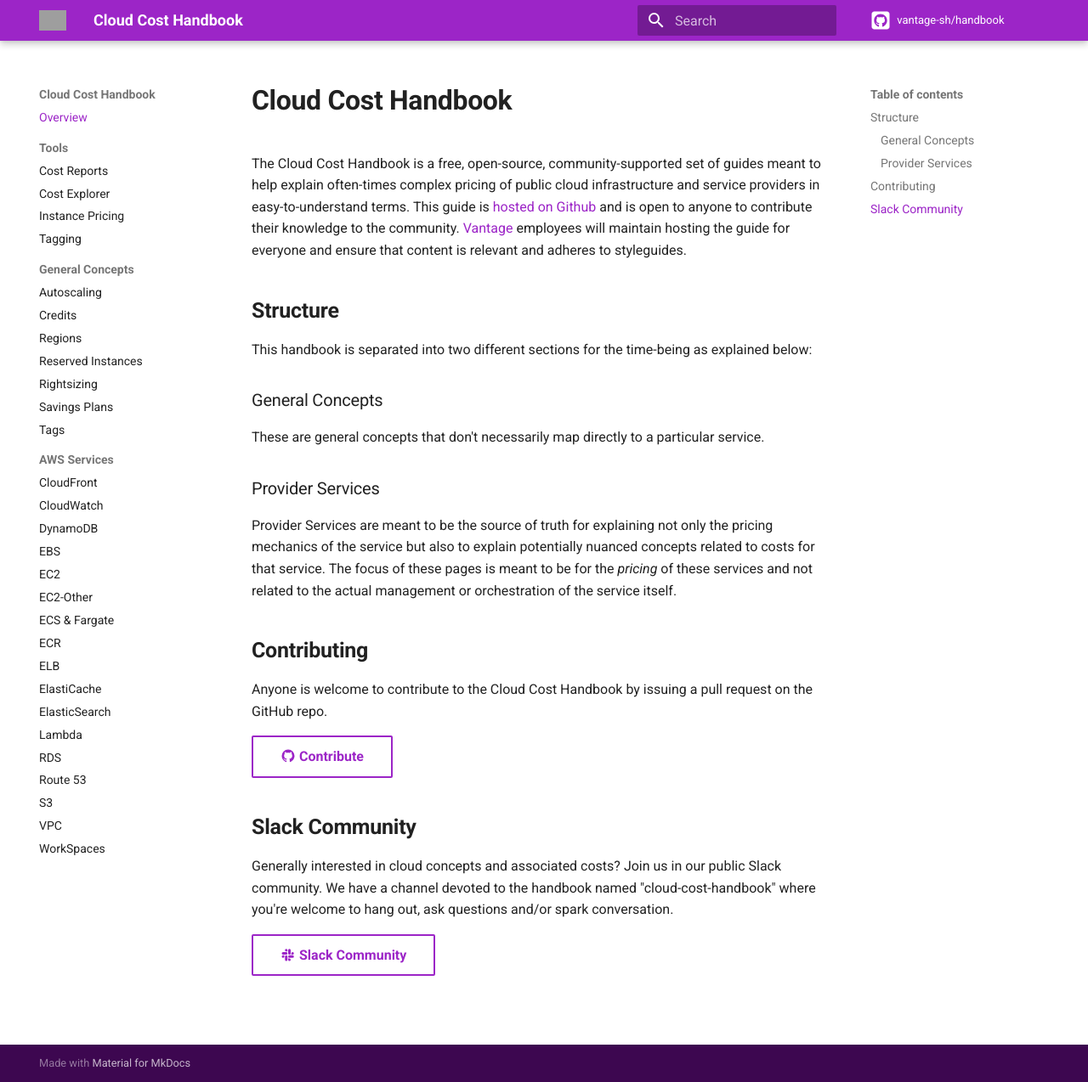
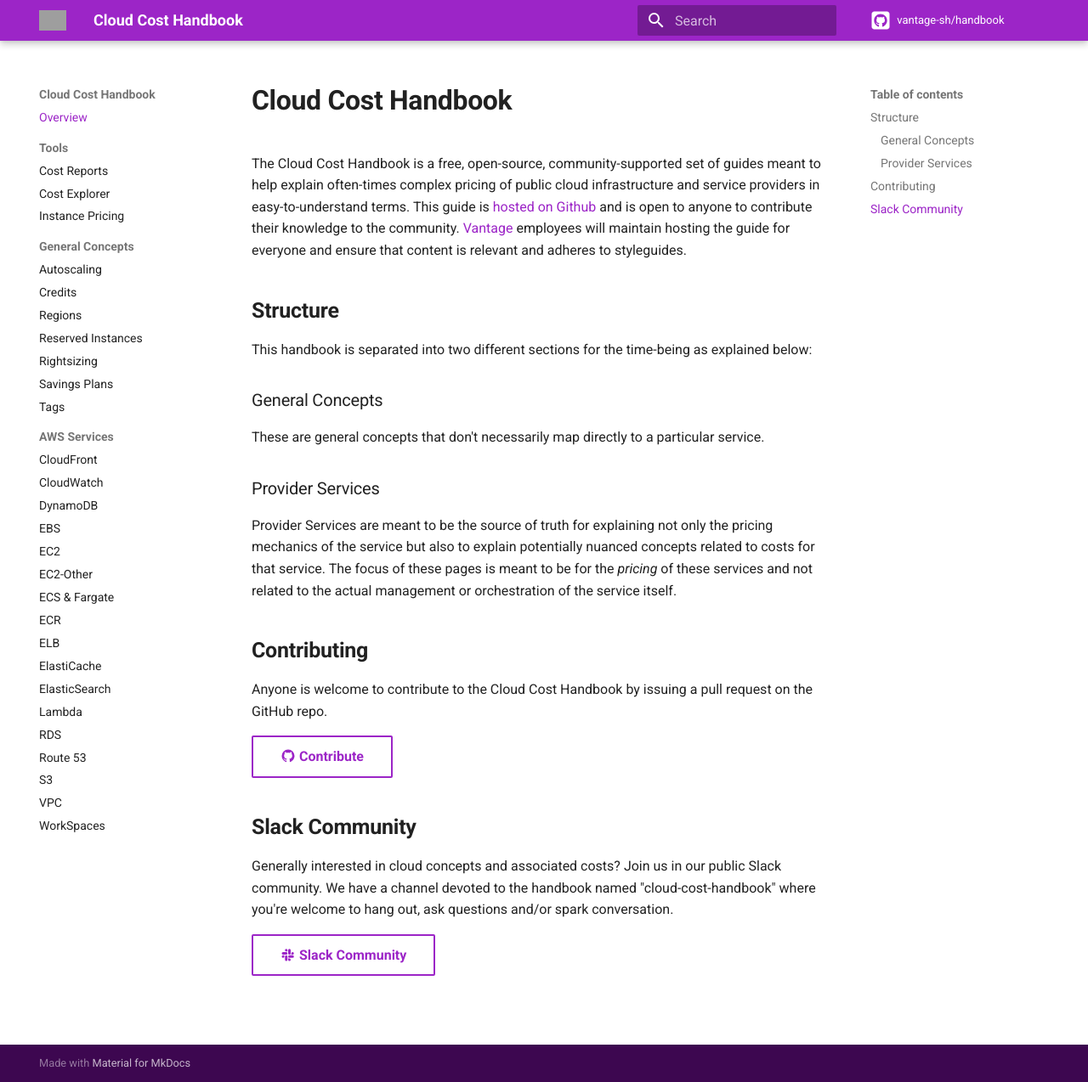
Before and after one commit to vantage-sh/handbook.vantage.sh, an MkDocs documentation site: the page built from docs/index.md, in a window 1280 px wide and 1274 px high. Shown: the whole window at 85% size. Built offline with MkDocs 1.6.1 and Material for MkDocs 9.7.7, drawn with Linux system fonts in a browser that asks for light colours; comment, search, counter and statistics services are not loaded; grey boxes are pictures that could not be loaded.

Commit message:
already have a tags page in concept

```diff
--- a/mkdocs.yml
+++ b/mkdocs.yml
@@ -36,7 +36,6 @@
     - 'Cost Reports': 'tools/cost-reports.md'
     - 'Cost Explorer': 'tools/cost-explorer.md'
     - 'Instance Pricing': 'tools/instance-pricing.md'
-    - 'Tagging': 'tools/tagging.md'
 
   - 'General Concepts':
     - 'Autoscaling': 'aws/concepts/autoscaling.md'
```
Also changed, not shown: docs/tools/tagging.md (deleted).
